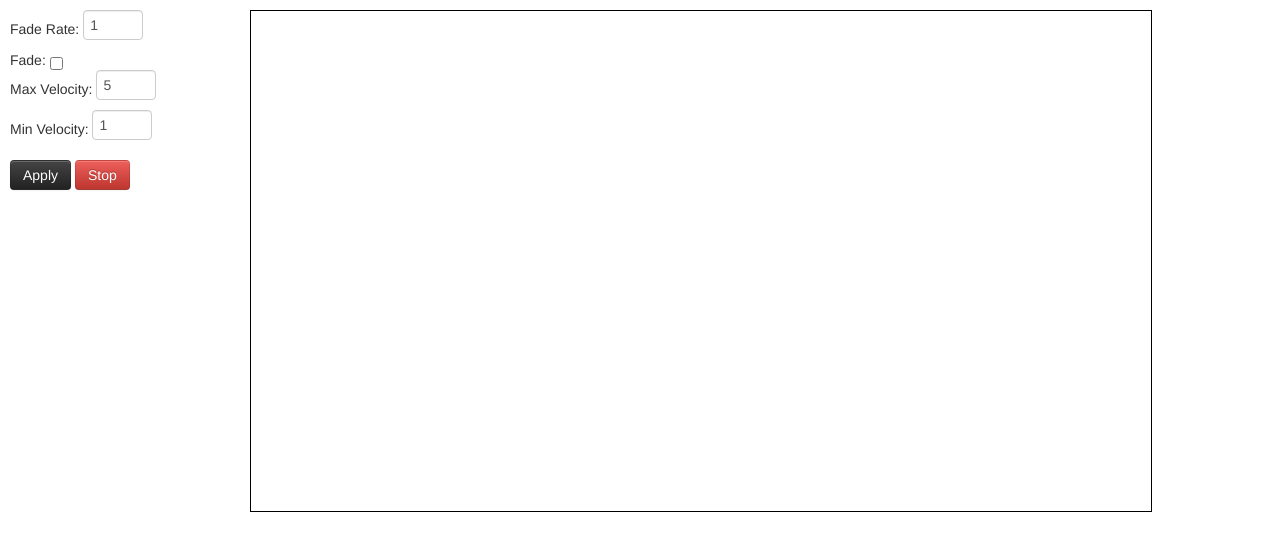
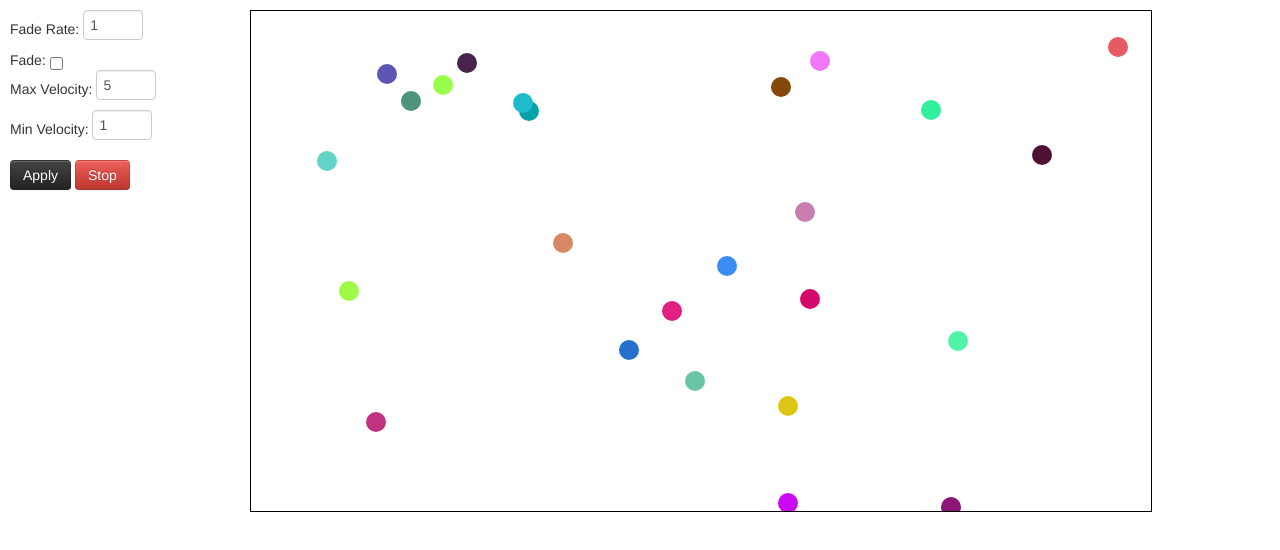
Before and after one commit to JackRamey/Fetti, a plain HTML site: page index.html in a window 1280 px wide. Drawn offline with Linux system fonts and the light colour scheme.

Commit message:
Updated index.html to reflect js file name change

```diff
--- a/index.html
+++ b/index.html
@@ -24,6 +24,6 @@
         <canvas id="can1" class="thinBorder" width=900 height=500></canvas>
     </div>
 </div>
-<script type="text/javascript" src="static/js/canvas.js"></script>
+<script type="text/javascript" src="static/js/fetti.js"></script>
 </body>
 </html>
```
